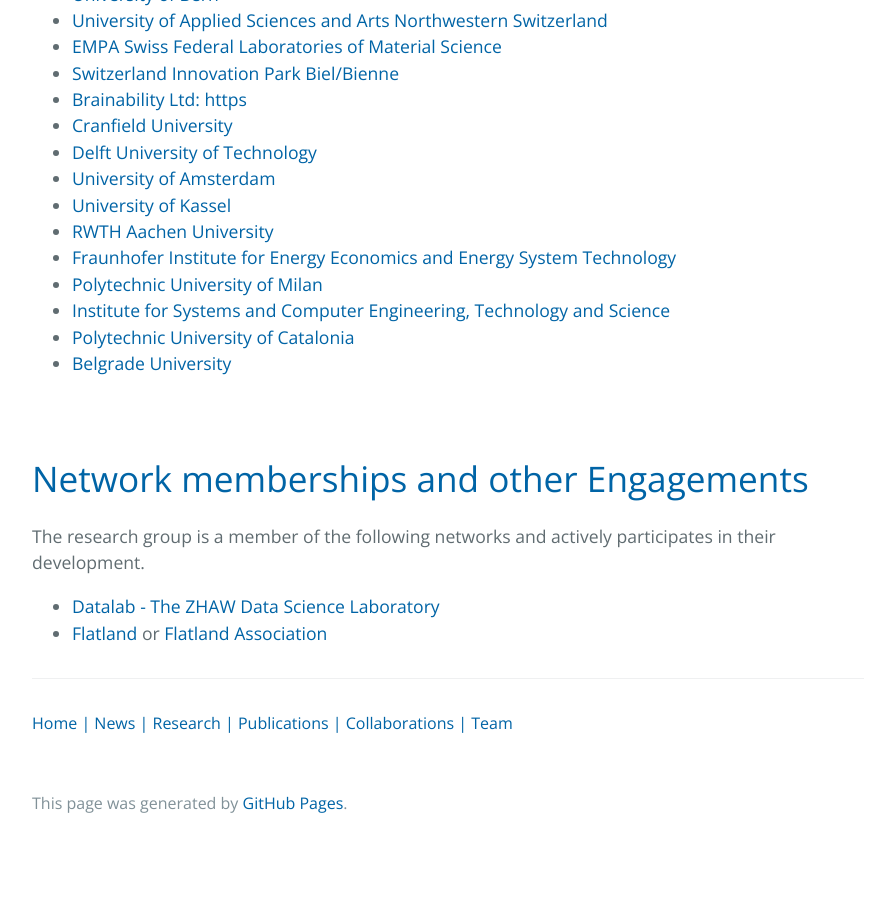
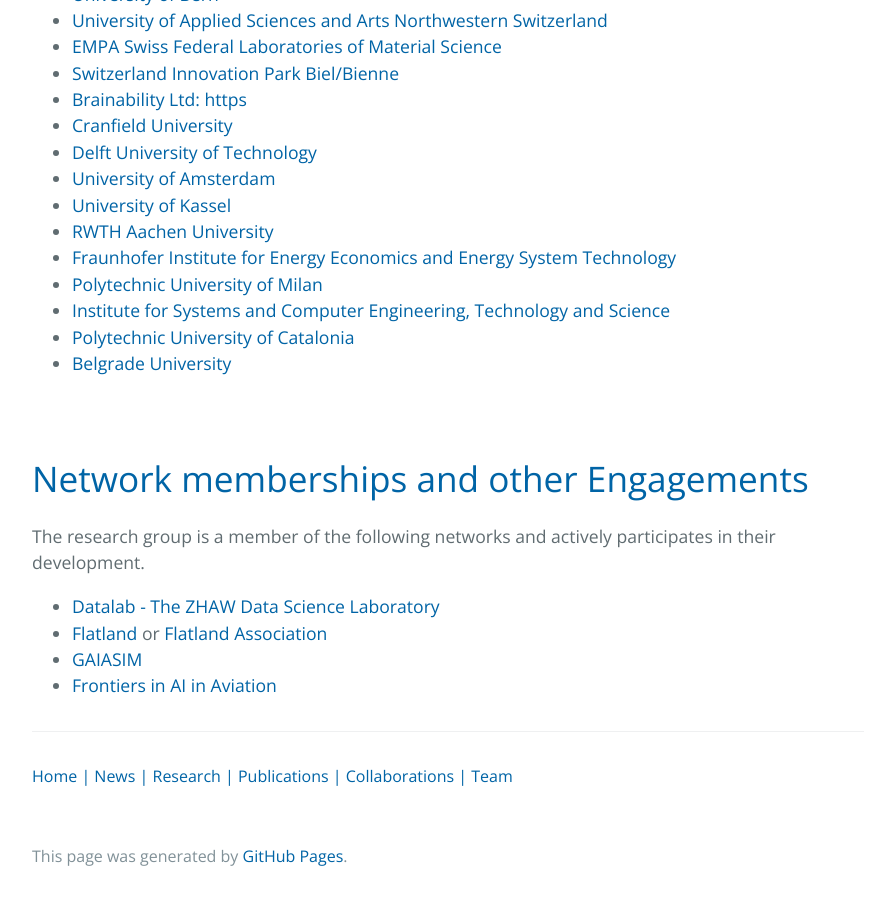
Before and after one commit to CyberneticLearningSystems/CyberneticLearningSystems.github.io, a Jekyll site: the page built from pages/collaborations.md, in a window 1280 px wide and 900 px high, scrolled down 1369 px. Shown: the whole window, without its empty margins (192-1087 px from the left). Built offline with Jekyll 4.4.1, drawn with Linux system fonts in a browser that asks for light colours; before the commit the page ends 2216 px from its top, so only the background shows below that.

Commit message:
Engagements updated

```diff
--- a/pages/collaborations.md
+++ b/pages/collaborations.md
@@ -67,3 +67,5 @@
 
 - [Datalab - The ZHAW Data Science Laboratory](https://www.zhaw.ch/en/research/inter-school-cooperation/datalab-the-zhaw-data-science-laboratory/)
 - [Flatland](https://flatland.aicrowd.com/intro.html) or [Flatland Association](https://www.flatland-association.org/)
+- [GAIASIM](https://gaiasim.org/)
+- [Frontiers in AI in Aviation](https://www.frontiersin.org/research-topics/19880/ai-in-aviation)
```
